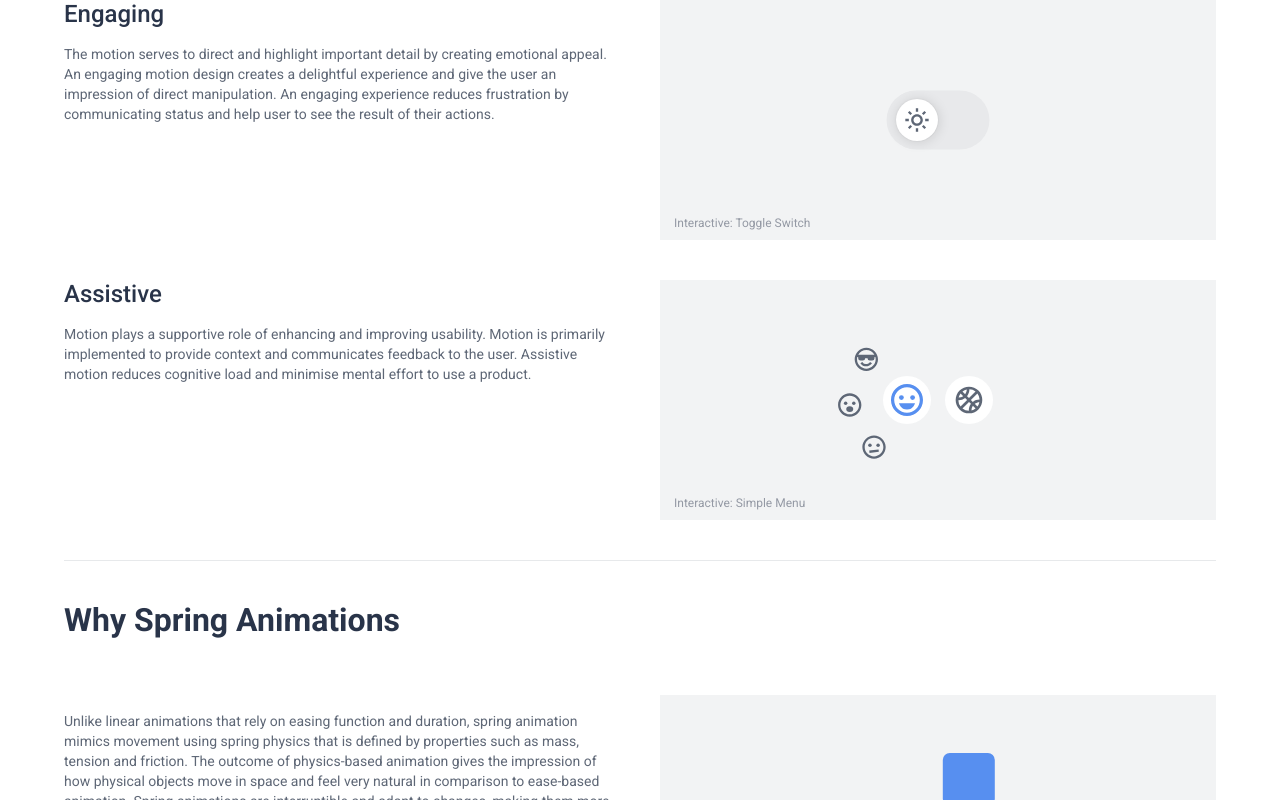
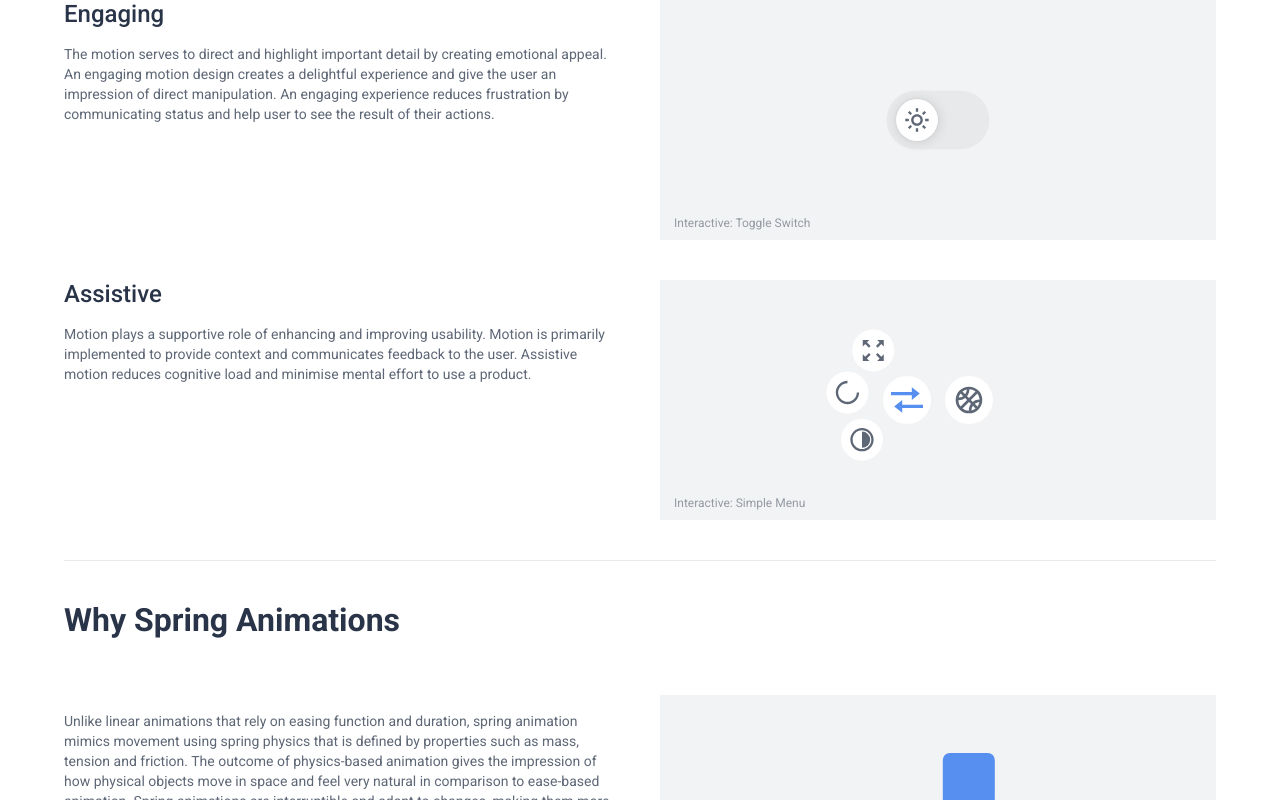
Before and after one commit to deadfiesta/design, a Next.js app: page /motion in a window 1280 px wide. Both pictures are taken after a click on the element 907 px from the left and 1157 px from the top of the page. Shown: the part 757-1557 px from the top of the page. Built offline with nearby package versions, Linux system fonts and the light colour scheme.

Commit message:
Updated 11

```diff
--- a/components/motion/Content.js
+++ b/components/motion/Content.js
@@ -7,7 +7,7 @@ import Section from '../motion/Section'
 import Principle from '../motion/Principle'
 import SpinnerCircle from './components/SpinnerCircle'
 import SwitchLightDark from './components/SwitchLightDark'
-import MenuOpen from './components/MenuOpen'
+import MenuOpen from './components/MenuOpenSampleCrazy'
 //Why Spring
 import WhySpring from './WhySpring'
 import SpringPropsDemo from './components/SpringPropsDemo'
--- /dev/null
+++ b/components/motion/components/MenuOpenSampleCrazy.js
@@ -0,0 +1,254 @@
+import Examples from '../../../styles/Examples.module.scss'
+import { BiExpand, BiLoaderAlt, BiTransfer, BiAdjust, BiHappy, BiCool, BiShocked, BiConfused, BiBasketball, BiBowlingBall, BiBall, BiFootball, BiTennisBall } from 'react-icons/bi'
+import { useState, useEffect, useRef } from 'react'
+import { animated, useSpring, useTransition, useTrail } from 'react-spring'
+
+const MenuOpen = ({ changeBall, changeEmoji }) => {
+  const [emoji, setEmoji] = useState(false)
+  const [ball, setBall] = useState(false)
+
+  const blue = useRef(null)
+  const gray = useRef(null)
+  const bgPrimary = useRef(null)
+  const bgTertiary = useRef(null)
+
+  const subMenuConfig = { mass: .25, tension: 280, friction: 12 }
+
+  const EMOJIS = [<BiTransfer />, <BiExpand />, <BiLoaderAlt />, <BiAdjust />]
+
+  const [emojiDefault, setEmojiDefault] = useState(0)
+  const [emojiOne, setEmojiOne] = useState(1)
+  const [emojiTwo, setEmojiTwo] = useState(2)
+  const [emojiThree, setEmojiThree] = useState(3)
+
+  const emojis = [EMOJIS[emojiDefault], EMOJIS[emojiOne], EMOJIS[emojiTwo], EMOJIS[emojiThree]]
+  const emojiTrail = useTrail(emojis.slice(1).length, {
+    from: { t: [0, 360], opacity: 0 },
+    t: emoji ? [60, 360] : [0, 360],
+    opacity: emoji ? 1 : 0,
+    config: subMenuConfig
+  })
+
+  const BALLS = [<BiBasketball />, <BiBowlingBall />, <BiBall />, <BiFootball />, <BiTennisBall />]
+  const [ballDefault, setBallDefault] = useState(0)
+  const [ballOne, setBallOne] = useState(1)
+  const [ballTwo, setBallTwo] = useState(2)
+  const [ballThree, setBallThree] = useState(3)
+  const [ballFour, setBallFour] = useState(4)
+
+  const balls = [BALLS[ballDefault], BALLS[ballOne], BALLS[ballTwo], BALLS[ballThree], BALLS[ballFour]]
+  const ballTrail = useTrail(balls.slice(1).length, {
+    transform: ball ? [60, 360] : [0, 360],
+    opacity: ball ? 1 : 0,
+    config: subMenuConfig
+  })
+
+  const emojiTransitions = useTransition(emoji, {
+    from: { scale: .5, },
+    leave: { scale: .5 },
+    enter: { scale: 1, },
+    config: subMenuConfig
+  })
+
+  const ballTransitions = useTransition(ball, {
+    from: { scale: .5, },
+    leave: { scale: .5 },
+    enter: { scale: 1, },
+    config: subMenuConfig
+  })
+
+  const [props, api] = useSpring(() => ({
+    from: {
+      0: 1.25,
+      1: .85,
+      2: .85,
+      3: .85,
+      4: .85,
+      5: 1.25,
+    },
+    0: 1,
+    1: 1,
+    2: 1,
+    3: 1,
+    4: 1,
+    5: 1,
+    config: { friction: 14, tension: 240, mass: .5 }
+  }))
+
+  const basketAnim = useSpring({
+    scale: ball ? 1.2 : 1,
+    color: ball ? blue.current : gray.current,
+    config: { mass: .55, tension: 240, friction: 12 }
+  })
+
+  const happyAnim = useSpring({
+    scale: emoji ? 1.2 : 1,
+    color: emoji ? blue.current : gray.current,
+    config: { mass: .55, tension: 240, friction: 12 }
+  })
+
+  const hoverAnim = useSpring({
+    backgroundColor: emoji ? bgTertiary : bgPrimary
+  })
+
+  const handleEmojiClick = () => {
+    setBall(false)
+    setEmoji(!emoji)
+  }
+
+  const handleBallClick = () => {
+    setEmoji(false)
+    setBall(!ball)
+  }
+
+  const emojiClick = (target) => {
+    const currentDefaultEmoji = emojiDefault
+    const currentEmoji = target.getAttribute("emoji")
+
+    const slot = target.getAttribute("slot").toString()
+    switch (slot) {
+      case "1":
+        setEmojiOne(currentDefaultEmoji)
+        api.start({ 1: 1, reset: true })
+        break
+      case "2":
+        setEmojiTwo(currentDefaultEmoji)
+        api.start({ 2: 1, reset: true })
+        break
+      case "3":
+        setEmojiThree(currentDefaultEmoji)
+        api.start({ 3: 1, reset: true })
+    }
+    setEmojiDefault(currentEmoji)
+    api.start({ 0: 1, reset: true })
+    target.setAttribute("emoji", currentDefaultEmoji)
+  }
+
+  const ballClick = (target) => {
+    const currentDefault = ballDefault
+    const current = target.getAttribute("ball")
+    setBallDefault(current)
+    const slot = target.getAttribute("slot").toString()
+    switch (slot) {
+      case "1":
+        setBallOne(currentDefault)
+        api.start({ 1: 1, reset: true })
+        break
+      case "2":
+        setBallTwo(currentDefault)
+        api.start({ 2: 1, reset: true })
+        break
+      case "3":
+        setBallThree(currentDefault)
+        api.start({ 3: 1, reset: true })
+        break
+      case "4":
+        setBallThree(currentDefault)
+        api.start({ 4: 1, reset: true })
+    }
+    api.start({ 5: 1, reset: true })
+    target.setAttribute("ball", currentDefault)
+  }
+
+  useEffect(() => {
+    blue.current = getComputedStyle(document.body).getPropertyValue('--font-blue')
+    gray.current = getComputedStyle(document.body).getPropertyValue('--font-secondary')
+    bgPrimary.current = getComputedStyle(document.body).getPropertyValue('--bg-primary')
+    bgTertiary.current = getComputedStyle(document.body).getPropertyValue('--bg-tertiary')
+  })
+
+  useEffect(() => {
+    changeBall(ballDefault)
+  }, [ballDefault, changeBall])
+
+  useEffect(() => {
+    switch (emojiDefault) {
+      case "0":
+        changeEmoji("translate")
+        break
+      case "1":
+        changeEmoji("scale")
+        break
+      case "2":
+        changeEmoji("rotate")
+        break
+      case "3":
+        changeEmoji("opacity")
+    }
+  }, [emojiDefault, changeEmoji])
+
+  return (
+    <div className={`${Examples.example} ${Examples.menu}`}>
+      <ul className={Examples.menuContainer}>
+        <animated.li style={hoverAnim} className={`${Examples.menuItem} ${Examples.menuOne}`}>
+          <animated.div style={{
+            ...happyAnim,
+            transform: (props[0].to(a => `scale(${a})`)),
+          }} className={Examples.innerMenuItem} onClick={handleEmojiClick} >
+            {EMOJIS[emojiDefault]}
+          </animated.div>
+          {emojiTransitions(({ scale }, emoji, key) => emoji && (
+            <animated.ul key={key} className={Examples.subMenuContainer} style={{
+              transform: (scale).to(s => `scale(${s})`)
+            }}>
+              {emojiTrail.map(({ t, opacity }, i, key) => (
+                <li key={`${key}`} className={Examples.subMenuItem} slot={i + 1} emoji={i + 1} onClick={(e) => emojiClick(e.currentTarget)} >
+                  <animated.div style={{
+                    opacity: opacity,
+                    transform: (t).to((y, r) => `rotate(${r * .135 * (emojis.slice(1).length - i)}deg) translateY(${y}px)`),
+                  }}>
+                    <animated.div className={Examples.gridCenter} style={{
+                      transform: (props[i + 1]).to(n => `scale(${n})`),
+                      opacity: (props[i + 1]).to(n => n)
+                    }}>
+                      <animated.div className={Examples.menuSvg} style={{
+                        transform: (t).to((y, r) => `rotate(-${r * .135 * (emojis.slice(1).length - i)}deg)`)
+                      }}>
+                        {emojis.slice(1)[i]}
+                      </animated.div>
+                    </animated.div>
+                  </animated.div>
+                </li>
+              ))}
+            </animated.ul>
+          ))}
+        </animated.li>
+        <li className={`${Examples.menuItem} ${Examples.menuTwo}`}>
+          <animated.div className={Examples.innerMenuItem} onClick={handleBallClick} style={{
+            ...basketAnim,
+            transform: (props[5].to(a => `scale(${a})`)),
+          }} >
+            {BALLS[ballDefault]}
+          </animated.div>
+          {ballTransitions(({ scale }, ball, key) => ball && (
+            <animated.ul key={key} className={Examples.subMenuContainer} style={{
+              transform: (scale).to(s => `scale(${s})`)
+            }}>
+              {ballTrail.map(({ transform, opacity }, i, key) => (
+                <li key={`${key}balling`} className={Examples.subMenuItem} slot={i + 1} ball={i + 1} onClick={(e) => ballClick(e.currentTarget)} >
+                  <animated.div style={{
+                    opacity: opacity,
+                    transform: (transform).to((y, r) => `rotate(${r * .125 * i + 202.5}deg) translateY(${y}px)`)
+                  }}>
+                    <animated.div className={Examples.gridCenter} style={{
+                      transform: (props[i + 1]).to(n => `scale(${n})`),
+                      opacity: (props[i + 1]).to(n => n)
+                    }}>
+                      <animated.div className={Examples.menuSvg} style={{
+                        transform: (transform).to((y, r) => `rotate(${(r * .125 * i + 202.5) * -1}deg)`)
+                      }}>
+                        {balls.slice(1)[i]}
+                      </animated.div>
+                    </animated.div>
+                  </animated.div>
+                </li>
+              ))}
+            </animated.ul>
+          ))}
+        </li>
+      </ul>
+    </div>
+  )
+}
+
+export default MenuOpen
```
